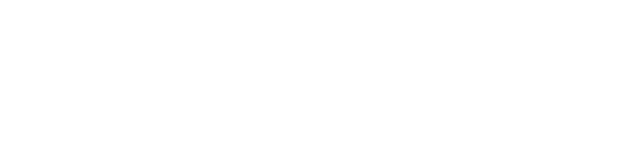
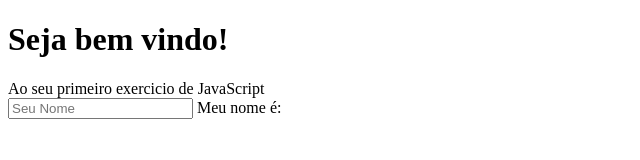
Before and after one commit to renaraff/TESTE, a plain HTML site: page index.html in a window 1280 px wide. Shown: the whole page, without its empty margins (0-640 px from the left). Drawn offline with Linux system fonts and the light colour scheme.

Commit message:
Alteração do html

```diff
--- a/index.html
+++ b/index.html
@@ -7,6 +7,13 @@
     <title>SENAI - JAVASCRIPT</title>
 </head>
 <body>
+
+    <h1>Seja bem vindo!</h1>
+    <span>Ao seu primeiro exercicio de JavaScript</span>
+    <div>
+        <input type="text" placeholder="Seu Nome">
+        <span>Meu nome é:</span>
+    </div>
     <script src="main.js" type="text/javascript"></script>
 </body>
 </html>
```
